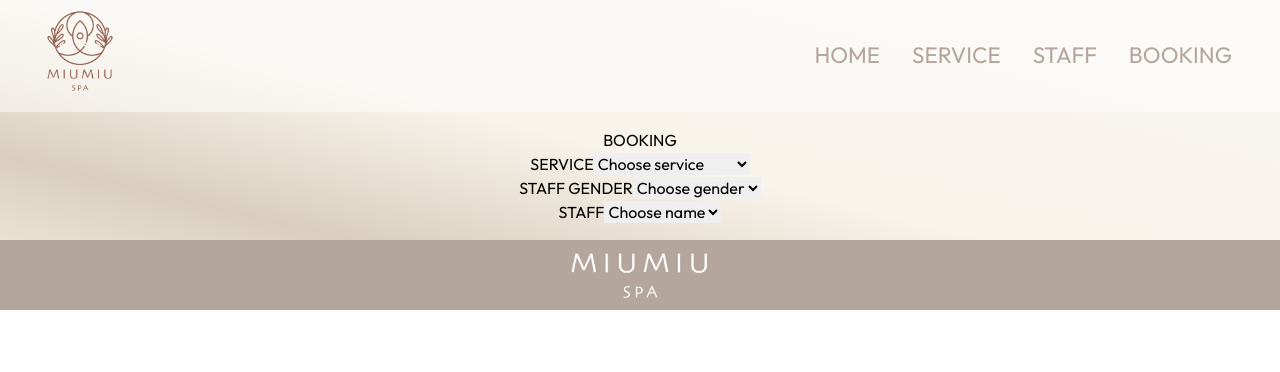
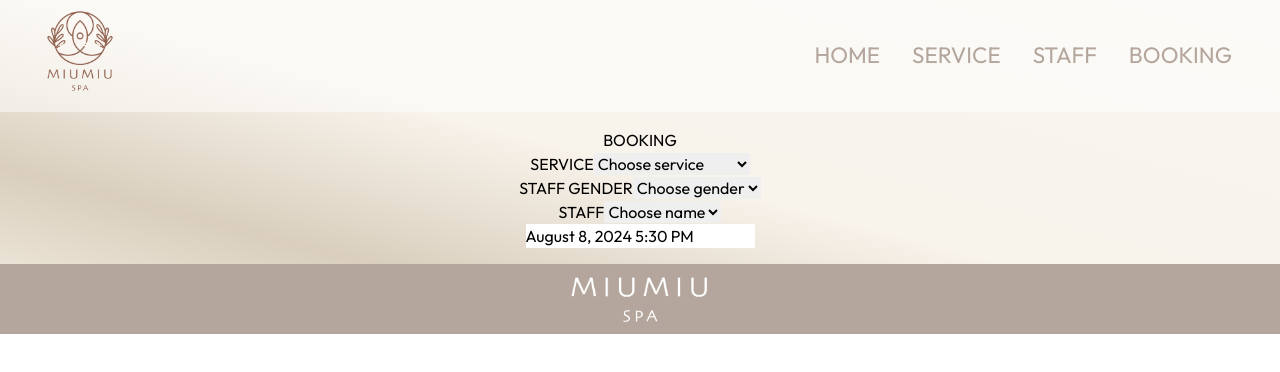
Before and after one commit to HWenSu/booking-system, a React (Vite) app: page /miumiu-spa/orders in a window 1280 px wide. Shown: the top 372 px of the page. Built offline with nearby package versions, Linux system fonts and the light colour scheme.

Commit message:
Create: BookingTimeStamp components

```diff
--- /dev/null
+++ b/src/components/BookingTimeStamp.jsx
@@ -0,0 +1,24 @@
+import { useState } from "react";
+import DatePicker from "react-datepicker"
+import "react-datepicker/dist/react-datepicker.css";
+import { setHours, setMinutes } from "date-fns";
+
+const BookingTimeStamp = () => {
+  const [startDate, setStartDate] = useState(
+    setHours(setMinutes(new Date(), 30), 17)
+  );
+  return (
+    <DatePicker
+      selected={startDate}
+      onChange={(date) => setStartDate(date)}
+      showTimeSelect
+      minTime={setHours(setMinutes(new Date(), 0), 17)}
+      maxTime={setHours(setMinutes(new Date(), 30), 20)}
+      dateFormat="MMMM d, yyyy h:mm aa"
+    />
+  );
+
+
+};
+
+export default BookingTimeStamp;
--- a/src/pages/Booking.jsx
+++ b/src/pages/Booking.jsx
@@ -1,6 +1,8 @@
 import { useState, useEffect } from "react";
 import BookingSelectForm from "../components/BookingSelectForm";
 import useAPIService from "../components/hooks/useAPIService";
+import DatePicker from "../components/BookingTimeStamp";
+import BookingTimeStamp from "../components/BookingTimeStamp";
 
 const Booking = () => {
   //儲存表單資料
@@ -41,7 +43,7 @@ const Booking = () => {
       staffData.staff.filter( staff => staff.gender === formData.gender) : staffData.staff
       setFilteredStaff(filteredStaff);
     } else {
-      setFilteredStaff([]); // 避免在staff還未得取時被判定為 null 需加條件設置為 []
+      setFilteredStaff([]); // 如果 staff　不在，設置為空陣列，防止錯誤
     }
   }, [staffData, formData.gender]);
 
@@ -82,6 +84,7 @@ const Booking = () => {
           onChange={handleChange}
         />
       </label>
+      <BookingTimeStamp />
     </form>
   );
 }
```
